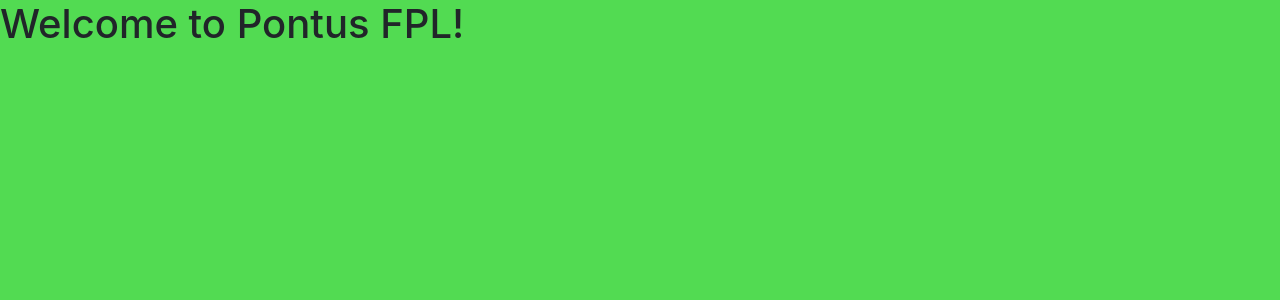
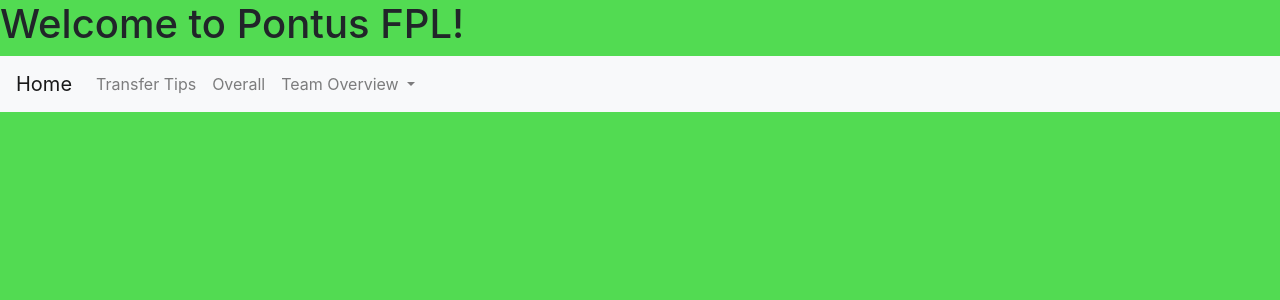
Before and after one commit to ponjae/FPL-project, a Flask app: page / in a window 1280 px wide. Shown: the top 300 px of the page. Run offline with Flask 2, Linux system fonts and the light colour scheme; some libraries are stand-ins or nearby versions.

Commit message:
Basic navbar added with some fundamental parts

```diff
--- a/templates/index.html
+++ b/templates/index.html
@@ -6,13 +6,56 @@
     <meta http-equiv="X-UA-Compatible" content="IE=edge">
     <meta name="viewport" content="width=device-width, initial-scale=1.0">
     <title>Pontus FPL</title>
+
+    <!-- CSS Stylesheets -->
     <link rel="stylesheet" href="https://stackpath.bootstrapcdn.com/bootstrap/4.3.1/css/bootstrap.min.css"
         integrity="sha384-ggOyR0iXCbMQv3Xipma34MD+dH/1fQ784/j6cY/iJTQUOhcWr7x9JvoRxT2MZw1T" crossorigin="anonymous">
     <link rel="stylesheet" href="static/styles.css">
+
 </head>
 
 <body>
     <h1>Welcome to Pontus FPL! </h1>
+    <!-- Navbar -->
+    <nav class="navbar navbar-expand-lg navbar-light bg-light">
+        <a class="navbar-brand" href="#">Home</a>
+        <button class="navbar-toggler" type="button" data-toggle="collapse" data-target="#navbarNav"
+            aria-controls="navbarNav" aria-expanded="false" aria-label="Toggle navigation">
+            <span class="navbar-toggler-icon"></span>
+        </button>
+        <div class="collapse navbar-collapse" id="navbarNav">
+            <ul class="navbar-nav">
+                <li class="nav-item">
+                    <a class="nav-link" href="#">Transfer Tips</a>
+                </li>
+                <li class="nav-item">
+                    <a class="nav-link" href="#">Overall</a>
+                </li>
+                <li class="nav-item dropdown">
+                    <a class="nav-link dropdown-toggle" href="#" id="navbarDropdown" role="button"
+                        data-toggle="dropdown" aria-haspopup="true" aria-expanded="false">
+                        Team Overview
+                    </a>
+                    <div class="dropdown-menu" aria-labelledby="navbarDropdown">
+                        <a class="dropdown-item" href="#">Action</a>
+                        <a class="dropdown-item" href="#">Another action</a>
+                    </div>
+                </li>
+            </ul>
+        </div>
+    </nav>
+
+
+    <!-- Bootstrap -->
+    <script src="https://code.jquery.com/jquery-3.3.1.slim.min.js"
+        integrity="sha384-q8i/X+965DzO0rT7abK41JStQIAqVgRVzpbzo5smXKp4YfRvH+8abtTE1Pi6jizo"
+        crossorigin="anonymous"></script>
+    <script src="https://cdnjs.cloudflare.com/ajax/libs/popper.js/1.14.7/umd/popper.min.js"
+        integrity="sha384-UO2eT0CpHqdSJQ6hJty5KVphtPhzWj9WO1clHTMGa3JDZwrnQq4sF86dIHNDz0W1"
+        crossorigin="anonymous"></script>
+    <script src="https://stackpath.bootstrapcdn.com/bootstrap/4.3.1/js/bootstrap.min.js"
+        integrity="sha384-JjSmVgyd0p3pXB1rRibZUAYoIIy6OrQ6VrjIEaFf/nJGzIxFDsf4x0xIM+B07jRM"
+        crossorigin="anonymous"></script>
 </body>
 
 </html>
```
